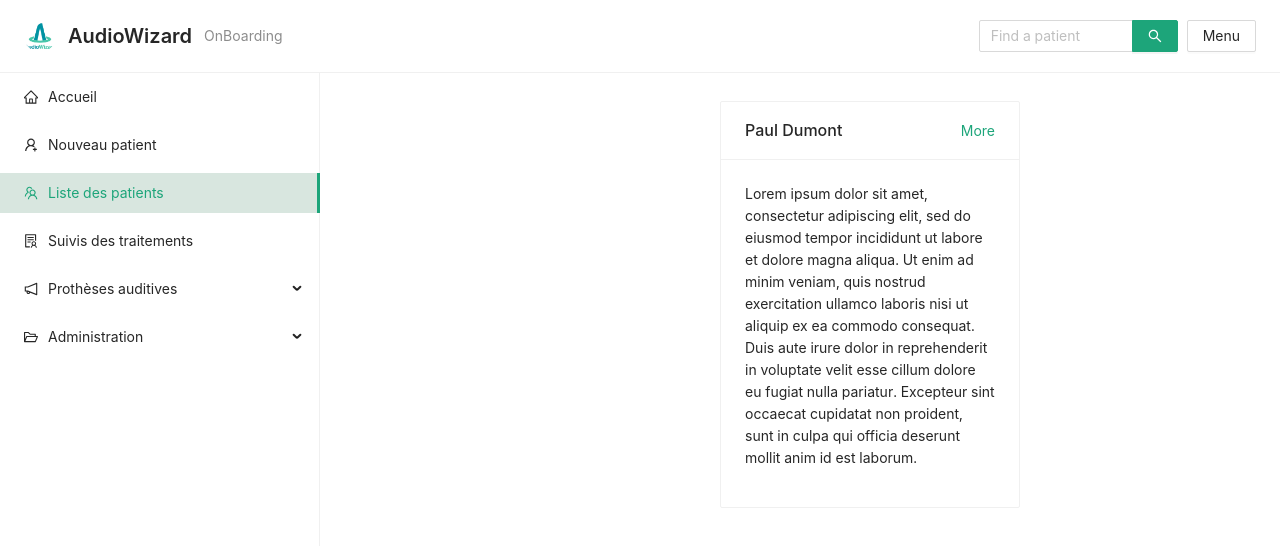
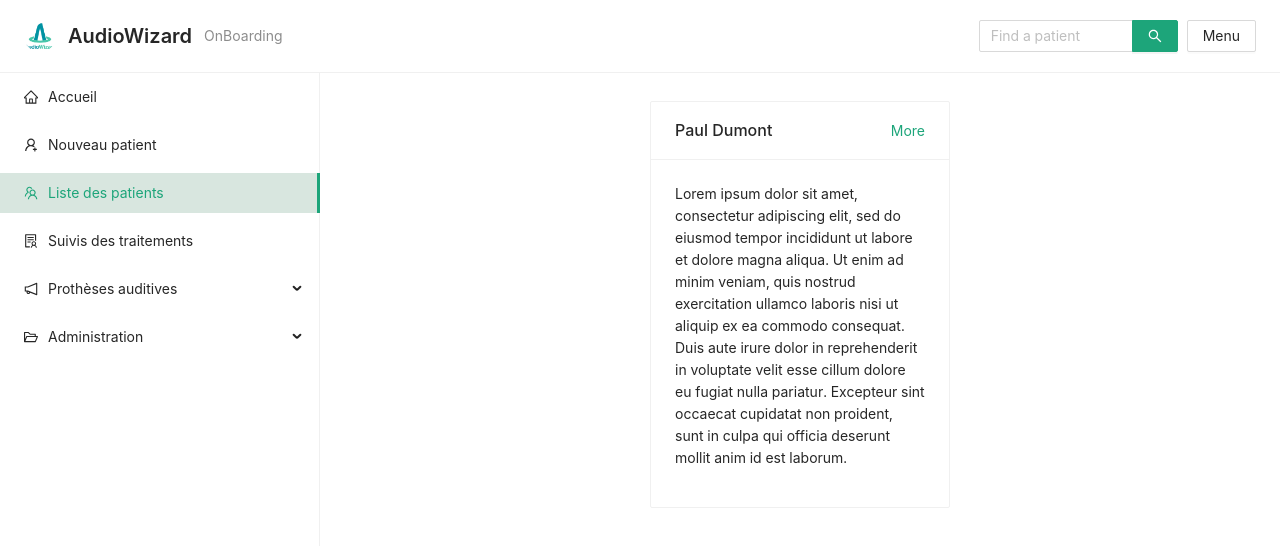
Before and after one commit to LeopoldAssogbaA/UserInterfaceAW, a React (Create React App) app: page /patientCard/1 in a window 1280 px wide. Shown: the top 546 px of the page. Built offline with nearby package versions, Linux system fonts and the light colour scheme.

Commit message:
styles clean

```diff
--- a/src/components/PatientList/Card.jsx
+++ b/src/components/PatientList/Card.jsx
@@ -18,8 +18,6 @@ const PatientCard = ({ patients }) => {
 
   return (
     <div className="cardContainer">
-      <Row>
-        <Col span={8} offset={10}>
           {currentPatient === undefined
             ?
             <div>Le patient a été suprimé de la liste. Veuillez créer un nouveau patient.</div>
@@ -36,8 +34,6 @@ const PatientCard = ({ patients }) => {
               </p>
             </Card>
           }
-        </Col>
-      </Row>
     </div>
   );
 }
--- a/src/components/PatientList/Card.less
+++ b/src/components/PatientList/Card.less
@@ -1,3 +1,5 @@
 .cardContainer {
   margin-top: 2em;
+  display: flex;
+  justify-content: center;
 }
--- a/src/components/PatientList/index.jsx
+++ b/src/components/PatientList/index.jsx
@@ -1,23 +1,14 @@
 import React from 'react';
-// import { useHistory } from 'react-router-dom';
-
-import { Col, Row, List } from 'antd';
+import { Link } from 'react-router-dom';
+import { List } from 'antd';
 import { ManOutlined, WomanOutlined } from '@ant-design/icons';
 
 import './index.less';
-import { Link } from 'react-router-dom';
 
 const PatientList = ({ patients }) => {
-  // const history = useHistory();
-
-
-
-  // TODO: import patient & manage Avatar display with sex
 
   return (
     <div className="patientListContainer">
-      <Row>
-        <Col span={24}>
       <div className="listContainer">
         <List
           itemLayout="horizontal"
@@ -33,8 +24,6 @@ const PatientList = ({ patients }) => {
           )}
         />
       </div>
-        </Col>
-      </Row>
     </div>
   );
 }
--- a/src/components/Registration/ConfirmForm.less
+++ b/src/components/Registration/ConfirmForm.less
@@ -8,10 +8,10 @@
     justify-content: center;
     margin-top: 1em;
 
-      & :first-child {
-
-      margin-right: 1.55em;
-
+      button {
+        &:first-of-type {
+          margin-right: 1.55em;
+        }
     }
   }
 }
--- a/src/components/Registration/NameForm.jsx
+++ b/src/components/Registration/NameForm.jsx
@@ -46,7 +46,7 @@ const NameForm = ({ stepFoward, setPatient, newPatient }) => {
       <Form.Item label=" " colon={false} style={{ paddingLeft: '1em' }}>
         <Button type="primary" onClick={() => nameForm.submit()}>
           Suivant
-    </Button>
+        </Button>
       </Form.Item>
     </Form>
   );
```
Lines whose indentation alone changed are shown as unchanged.
